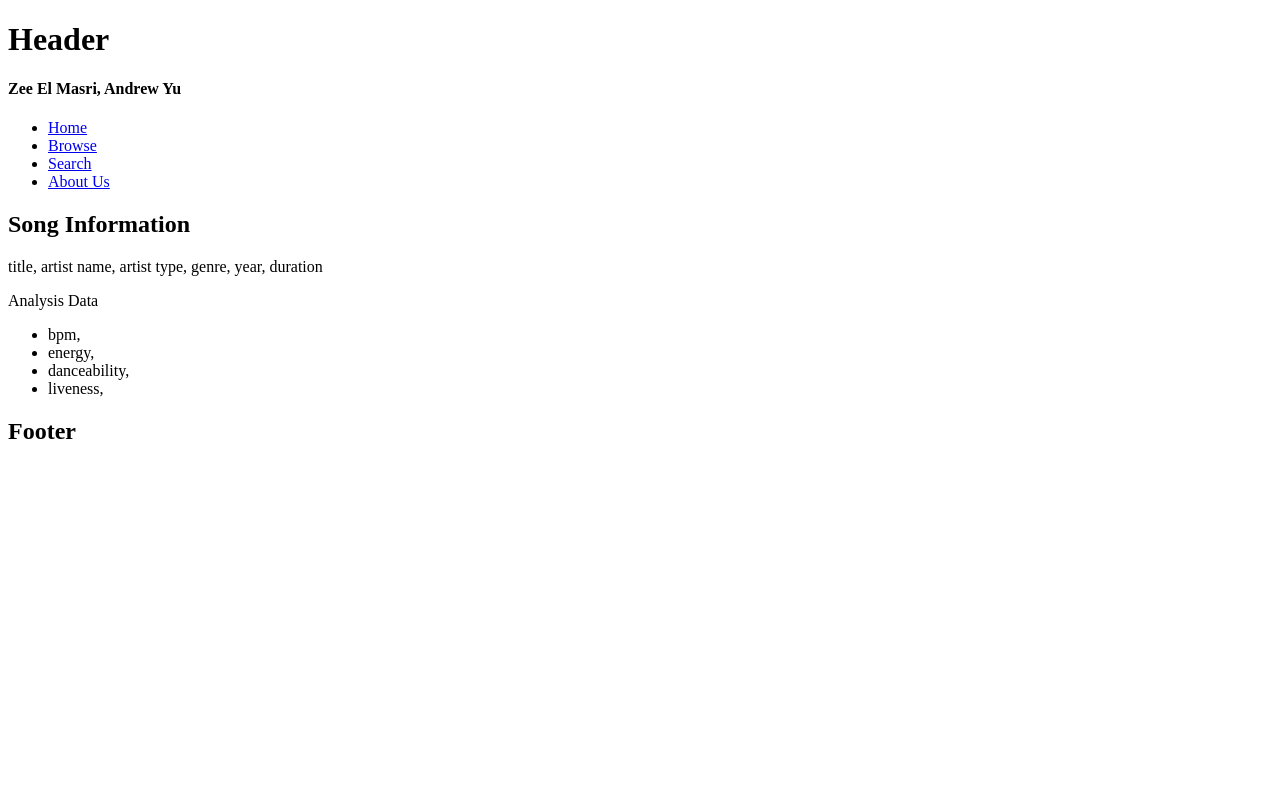
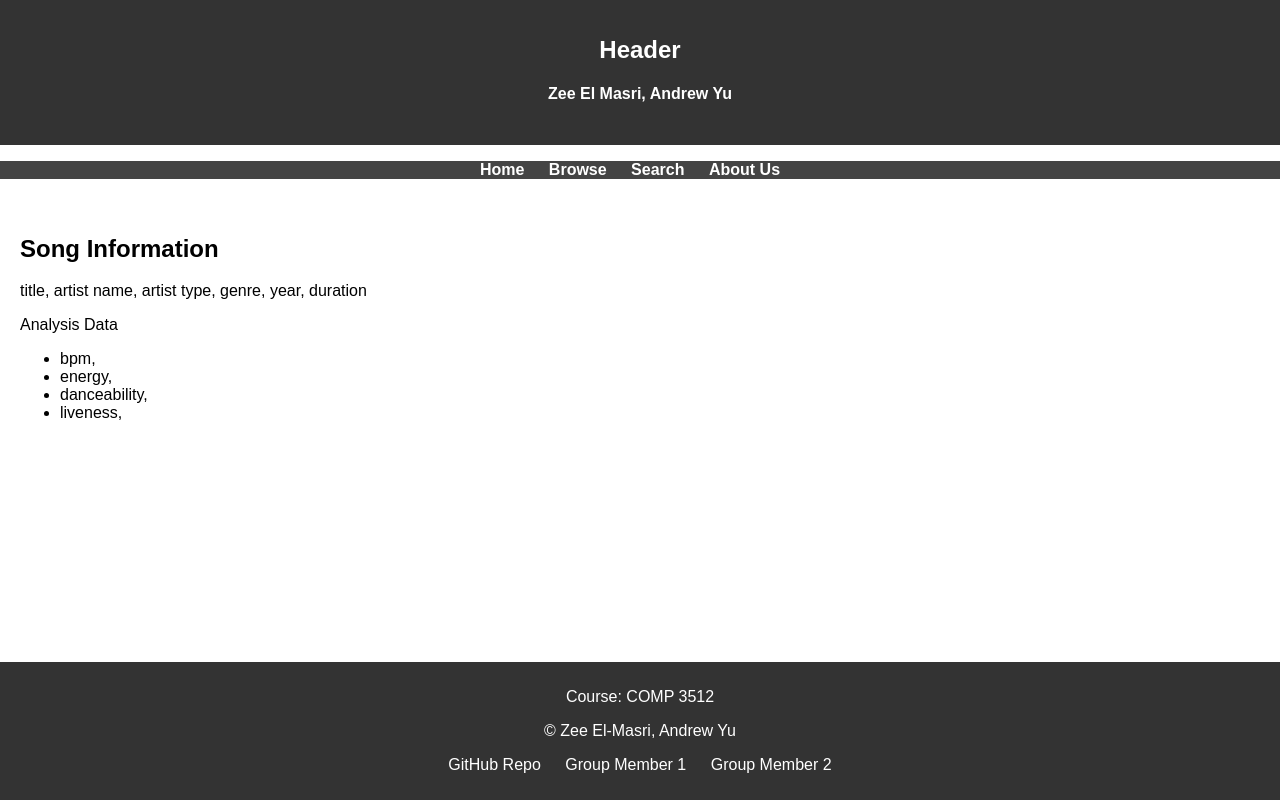
Before and after one commit to joemasri/A1_Comp3512, a PHP site: page /SingleSong.php in a window 1280 px wide. Run offline with PHP 8.4, Linux system fonts and the light colour scheme.

Commit message:
Created CSS for SingleSong page

```diff
--- a/SingleSong.php
+++ b/SingleSong.php
@@ -3,6 +3,7 @@
 <head>
     <meta charset="UTF-8">
     <title>COMP 3512 Assign1</title>
+    <link rel="stylesheet" type="text/css" href="SingleSongStyles.css">
 </head>
 <body>
     <header>
@@ -36,5 +37,17 @@
     <footer>
         <h2>Footer</h2>
     </footer>
+
+    <footer>
+        <p>Course: COMP 3512</p>
+        <p>&copy; Zee El-Masri, Andrew Yu</p>
+        <p>
+            <a class="footer-link" href="https://github.com/joemasri/A1_Comp3512.git">GitHub Repo</a>
+            <a class="footer-link" href="https://github.com/joemasri">Group Member 1</a>
+            <a class="footer-link" href="https://github.com/ayu381">Group Member 2</a>
+        </p>
+    </footer>
+
+
 </body>
 </html>
--- /dev/null
+++ b/SingleSongStyles.css
@@ -0,0 +1,65 @@
+/* CSS styles for the entire webpage */
+body {
+    font-family: Arial, sans-serif;
+    margin: 0;
+    padding: 0;
+}
+
+/* Header styles */
+header {
+    background-color: #333;
+    color: #fff;
+    text-align: center;
+    padding: 20px 0;
+}
+header h1 {
+    font-size: 24px;
+}
+.subtitle {
+    font-size: 18px;
+    font-style: italic;
+    margin-top: -10px;
+}
+
+/* Navigation styles */
+nav {
+    background-color: #444;
+    text-align: center;
+}
+nav ul {
+    list-style-type: none;
+    padding: 0;
+}
+nav ul li {
+    display: inline;
+    margin-right: 20px;
+}
+nav ul li a {
+    text-decoration: none;
+    color: #fff;
+    font-weight: bold;
+}
+nav ul li a:hover {
+    color: #ccc;
+}
+
+/* Section styles */
+section {
+    padding: 20px;
+}
+
+/* Footer styles */
+footer {
+    background-color: #333;
+    color: #fff;
+    text-align: center;
+    padding: 10px 0;
+    position: absolute;
+    bottom: 0;
+    width: 100%;
+}
+.footer-link {
+    color: #fff;
+    text-decoration: none;
+    margin: 0 10px;
+}
```
